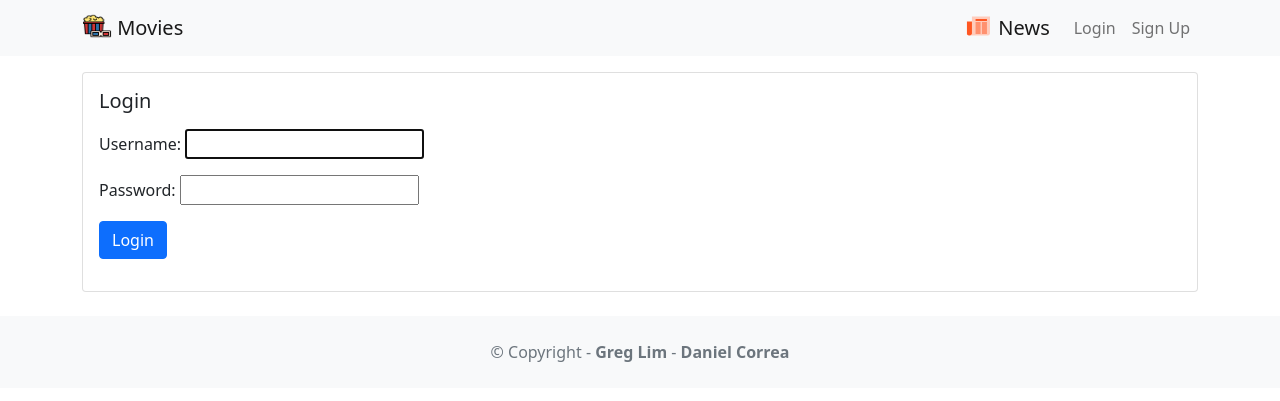
After one commit to bhaskartechie/movieapp, a Django app: page /accounts/login/ in a window 1280 px wide. The commit adds this page. Shown: the top 401 px of the page. Run offline with Django 4.2, Linux system fonts and the light colour scheme.

Commit message:
login functionality implemented

```diff
--- /dev/null
+++ b/moviereviews/accounts/templates/loginaccount.html
@@ -0,0 +1,24 @@
+{% extends 'base.html' %}
+{% block content %}
+<div class="card mb-3">
+    <div class="row g-0">
+        <div>
+            <div class="card-body">
+            <h5 class="card-title">Login</h5>
+            {% if error %}
+                <div class="alert alert-danger mt-3" role="alert">
+                    {{ error }}
+                </div>
+            {% endif %}
+            <p class="card-text">
+            <form method="POST">
+            {% csrf_token %}
+            {{ form.as_p }}
+            <button type="submit" class="btn btn-primary">Login</button>
+            </form>
+            </p>
+            </div>
+        </div>
+    </div>
+</div>
+{% endblock content %}
--- a/moviereviews/accounts/urls.py
+++ b/moviereviews/accounts/urls.py
@@ -5,4 +5,5 @@ urlpatterns = [
     path('signupaccount/', views.signupaccount,
          name='signupaccount'),
     path('logout/', views.logoutaccount, name='logoutaccount'),
+    path('login/', views.loginaccount, name='loginaccount')
 ]
--- a/moviereviews/accounts/views.py
+++ b/moviereviews/accounts/views.py
@@ -1,6 +1,7 @@
 from django.shortcuts import render
 from django.contrib.auth.models import User
-from django.contrib.auth import login, logout
+from django.contrib.auth.forms import AuthenticationForm
+from django.contrib.auth import login, logout, authenticate
 from django.shortcuts import redirect
 from django.db import IntegrityError
 from .forms import UserCreateForm
@@ -29,3 +30,16 @@ def signupaccount(request):
 def logoutaccount(request):
     logout(request)
     return redirect('home')
+
+
+def loginaccount(request):
+    if request.method == 'GET':
+        return render(request, 'loginaccount.html', {'form': AuthenticationForm})
+    else:
+        user = authenticate(
+            request, username=request.POST['username'], password=request.POST['password'])
+        if user is None:
+            return render(request, 'loginaccount.html', {'form': AuthenticationForm(), 'error': 'username and password donot match'})
+        else:
+            login(request, user)
+            return redirect('home')
--- a/moviereviews/moviereviews/templates/base.html
+++ b/moviereviews/moviereviews/templates/base.html
@@ -61,7 +61,7 @@ initial-scale=1"
               Logout ({{ user.username }})
             </a>
             {% else %}
-            <a class="nav-link" href="#">Login</a>
+            <a class="nav-link" href="{% url 'loginaccount' %}">Login</a>
             <a class="nav-link" href="{% url 'signupaccount' %}">Sign Up</a>
             {% endif %}
           </div>
```
Also changed, not shown: moviereviews/db.sqlite3.
